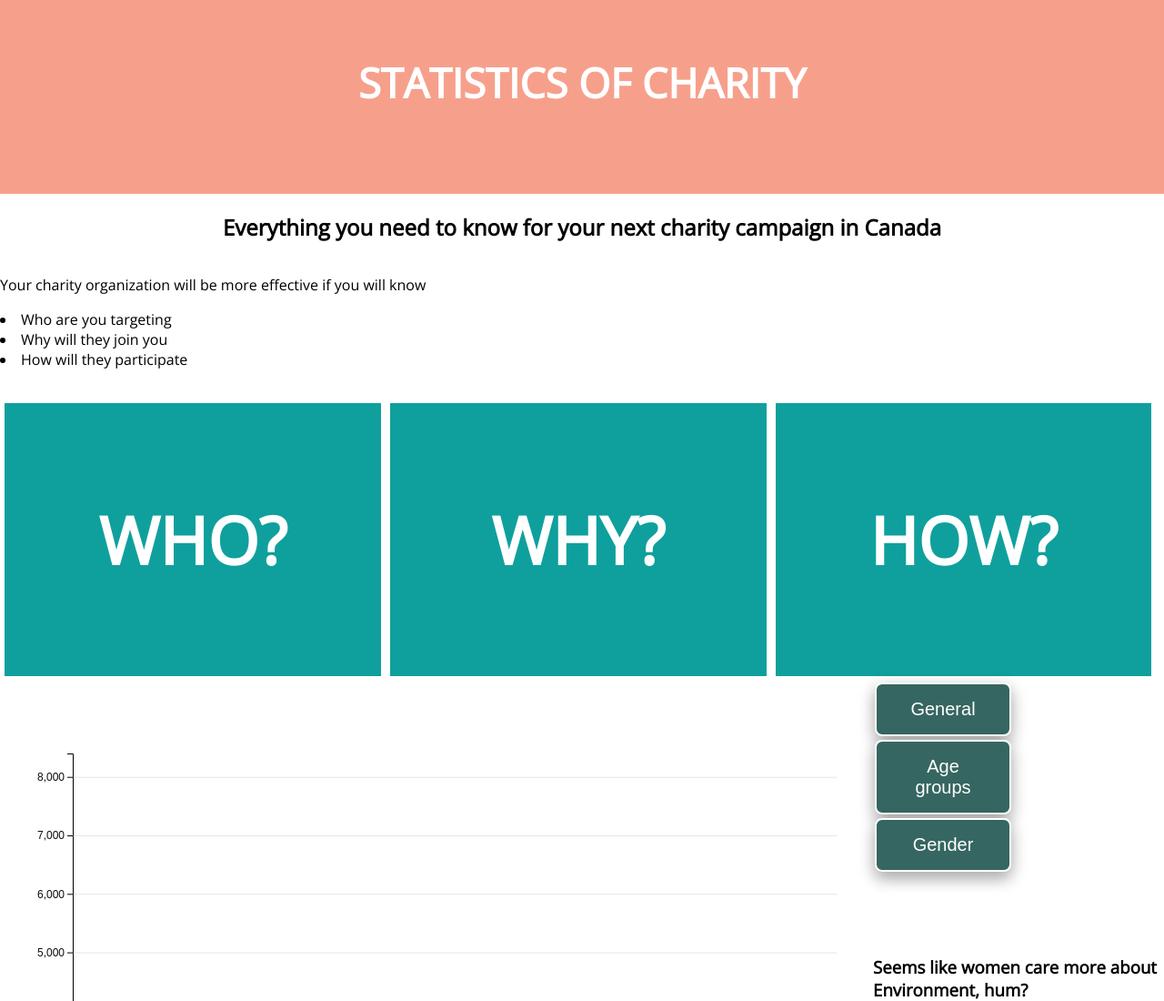
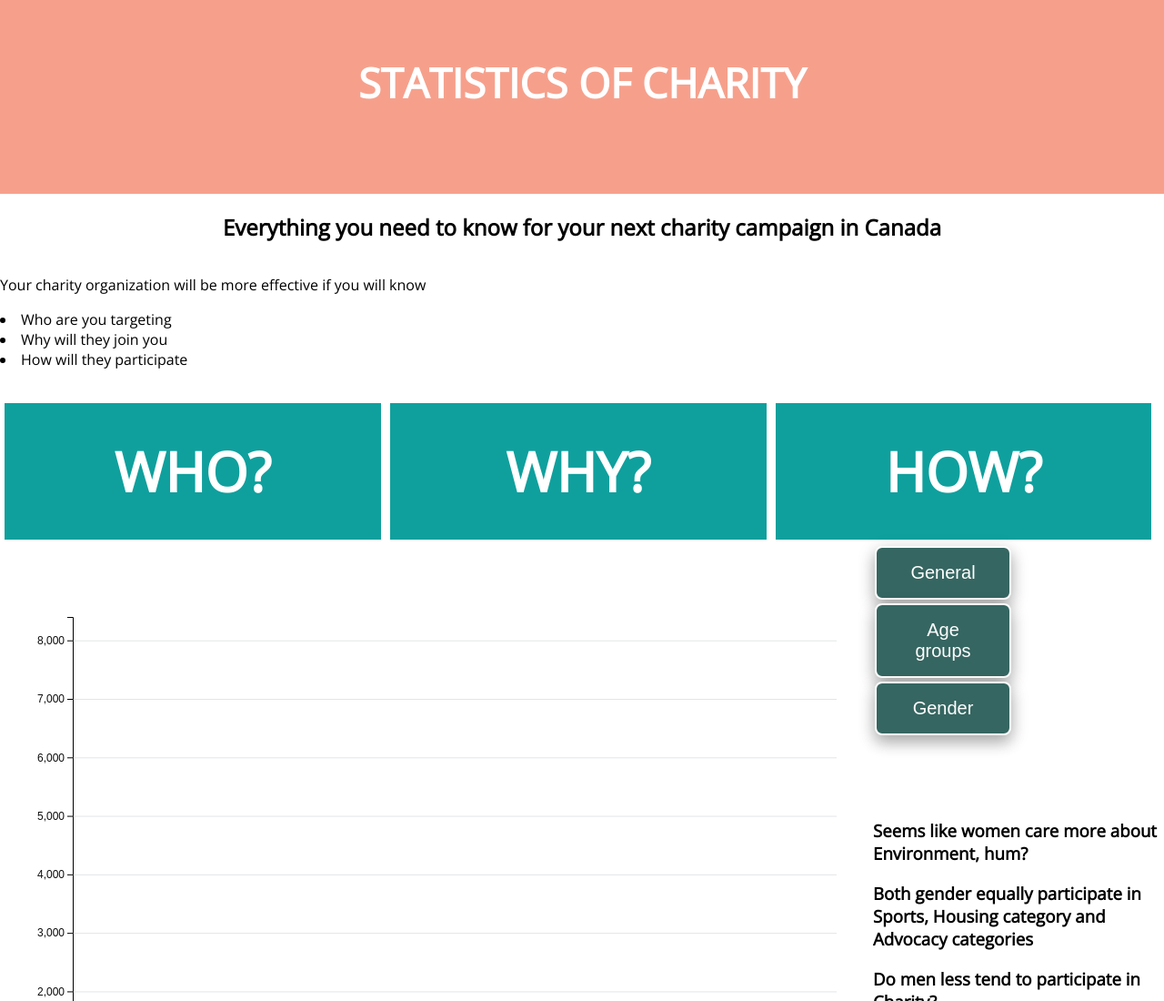
Before and after one commit to kaiamj/visual_analytics, a plain HTML site: page index.html in a window 1280 px wide. Shown: the top 1100 px of the page at 91% size. Drawn offline with nearby package versions, Linux system fonts and the light colour scheme.

Commit message:
Update css_clean.css

```diff
--- a/css/css_clean.css
+++ b/css/css_clean.css
@@ -65,10 +65,10 @@ svg {
     float: left;
     width: 32.33%;
     background-color: #0fa09d;
-    height: 300px;
+    height: 150px;
     border-color: #ffffff;
     text-align: center;
-    font-size: 72px;
+    font-size: 60px;
     font-weight: 600;
     color: #ffffff;
     justify-content: center;
```
